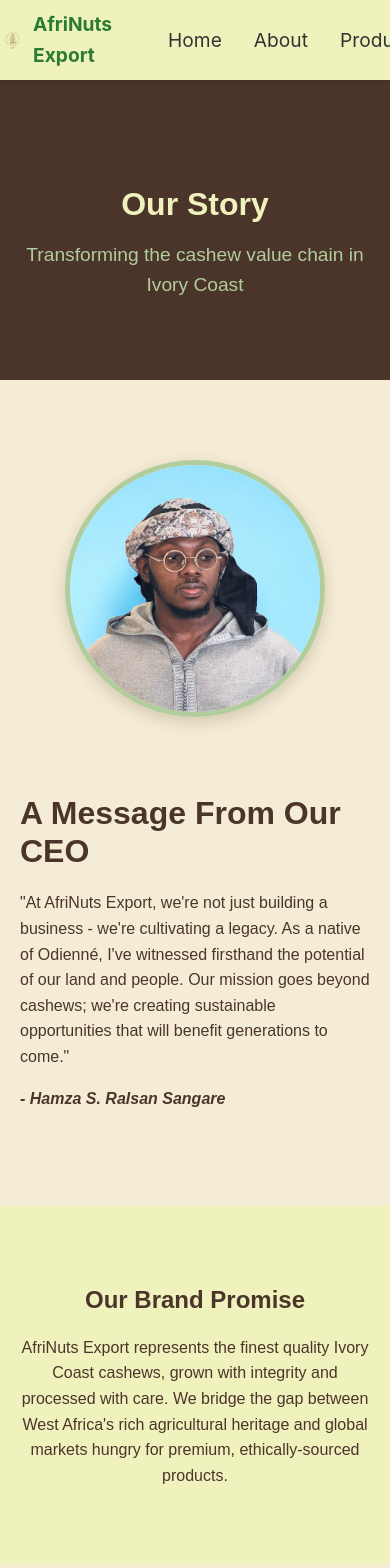
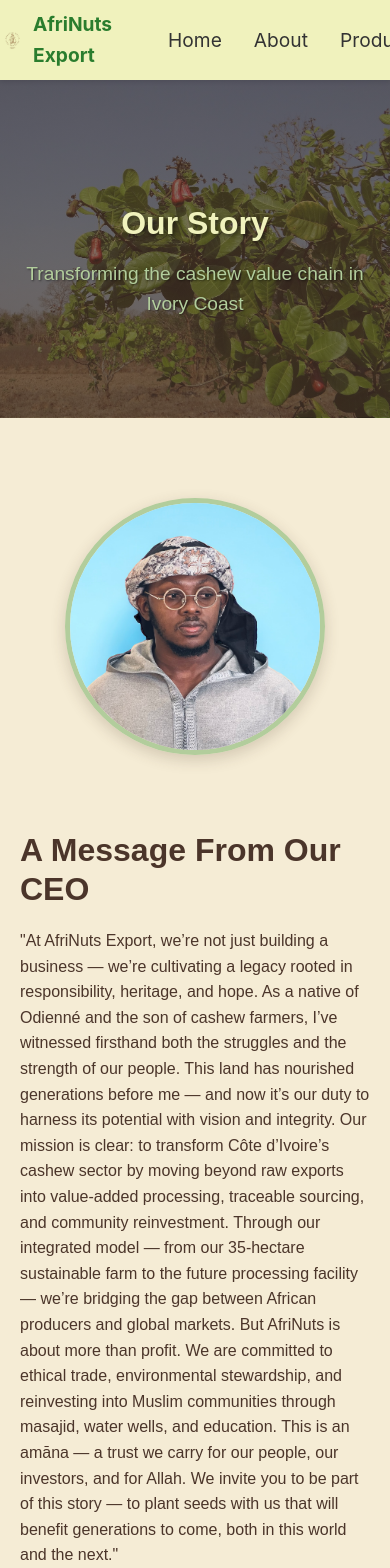
Before and after one commit to Hamza-hub320/afrinuts-export-website, a React (Create React App) app: page /afrinuts-export-website/about in a window 390 px wide. Shown: the top 1568 px of the page. Built offline with nearby package versions, Linux system fonts and the light colour scheme.

Commit message:
Updated CEO message and enhanced About page content

```diff
--- a/src/pages/About.css
+++ b/src/pages/About.css
@@ -5,29 +5,60 @@
 }
 
 /* Hero Section */
+/* About Hero Section */
 .about-hero {
-  height: 300px;
+  height: 60vh;
+  min-height: 400px;
   display: flex;
   align-items: center;
   justify-content: center;
   text-align: center;
-  background-size: cover;
-  background-position: center;
+  padding: 0 20px;
+  position: relative;
 }
 
 .hero-content {
+  position: relative;
+  z-index: 2;
   max-width: 800px;
-  padding: 0 20px;
+  margin: 0 auto;
 }
 
-.about-hero h1 {
-  font-size: 3rem;
+.hero-content h1 {
+  font-size: 3.5rem;
   margin-bottom: 1rem;
+  text-shadow: 2px 2px 4px rgba(0, 0, 0, 0.5);
 }
 
-.about-hero p {
+.hero-content p {
   font-size: 1.5rem;
-  font-weight: 300;
+  text-shadow: 1px 1px 2px rgba(0, 0, 0, 0.5);
+}
+
+/* Responsive Adjustments */
+@media (max-width: 768px) {
+  .about-hero {
+    height: 50vh;
+    min-height: 300px;
+  }
+
+  .hero-content h1 {
+    font-size: 2.5rem;
+  }
+
+  .hero-content p {
+    font-size: 1.2rem;
+  }
+}
+
+@media (max-width: 480px) {
+  .about-hero {
+    height: 40vh;
+  }
+
+  .hero-content h1 {
+    font-size: 2rem;
+  }
 }
 
 /* Mission Section */
@@ -359,6 +390,10 @@
   box-shadow: 0 5px 15px rgba(0,0,0,0.1);
 }
 
+.vmv-card:hover {
+  transform: translateY(-10px);
+}
+
 /* Community Values */
 .community-cards {
   display: grid;
@@ -371,6 +406,10 @@
   border-radius: 8px;
   box-shadow: 0 5px 15px rgba(0,0,0,0.1);
   text-align: center;
+}
+
+.community-card:hover {
+  transform: translateY(-10px);
 }
 
 .community-icon {
--- a/src/pages/About.js
+++ b/src/pages/About.js
@@ -24,12 +24,20 @@
   return (
     <main className="about-page">
       {/* Hero Section */}
-      <section className="about-hero" style={{ backgroundColor: '#4B352A' }}>
-        <div className="hero-content">
-          <h1 style={{ color: '#F0F2BD' }}>Our Story</h1>
-          <p style={{ color: '#B2CD9C' }}>Transforming the cashew value chain in Ivory Coast</p>
-        </div>
-      </section>
+        <section
+          className="about-hero"
+          style={{
+            backgroundImage: `linear-gradient(rgba(75, 53, 42, 0.7), rgba(75, 53, 42, 0.7)), url(${require('../assets/images/about-hero.jpg')})`,
+            backgroundSize: 'cover',
+            backgroundPosition: 'center',
+            backgroundRepeat: 'no-repeat'
+          }}
+        >
+          <div className="hero-content">
+            <h1 style={{ color: '#F0F2BD' }}>Our Story</h1>
+            <p style={{ color: '#B2CD9C' }}>Transforming the cashew value chain in Ivory Coast</p>
+          </div>
+        </section>
 
       {/* CEO Message Section */}
       <section className="ceo-section">
@@ -40,10 +48,13 @@
           <div className="ceo-message">
             <h2 style={{ color: '#4B352A' }}>A Message From Our CEO</h2>
             <p>
-              "At AfriNuts Export, we're not just building a business - we're cultivating a legacy.
-              As a native of Odienné, I've witnessed firsthand the potential of our land and people.
-              Our mission goes beyond cashews; we're creating sustainable opportunities that will
-              benefit generations to come."
+              "At AfriNuts Export, we’re not just building a business — we’re cultivating a legacy rooted in responsibility, heritage, and hope. As a native of Odienné and the son of cashew farmers, I’ve witnessed firsthand both the struggles and the strength of our people. This land has nourished generations before me — and now it’s our duty to harness its potential with vision and integrity.
+
+              Our mission is clear: to transform Côte d’Ivoire’s cashew sector by moving beyond raw exports into value-added processing, traceable sourcing, and community reinvestment. Through our integrated model — from our 35-hectare sustainable farm to the future processing facility — we’re bridging the gap between African producers and global markets.
+
+              But AfriNuts is about more than profit. We are committed to ethical trade, environmental stewardship, and reinvesting into Muslim communities through masajid, water wells, and education. This is an amāna — a trust we carry for our people, our investors, and for Allah.
+
+              We invite you to be part of this story — to plant seeds with us that will benefit generations to come, both in this world and the next."
             </p>
             <p className="ceo-signature">- Hamza S. Ralsan Sangare</p>
           </div>
```
